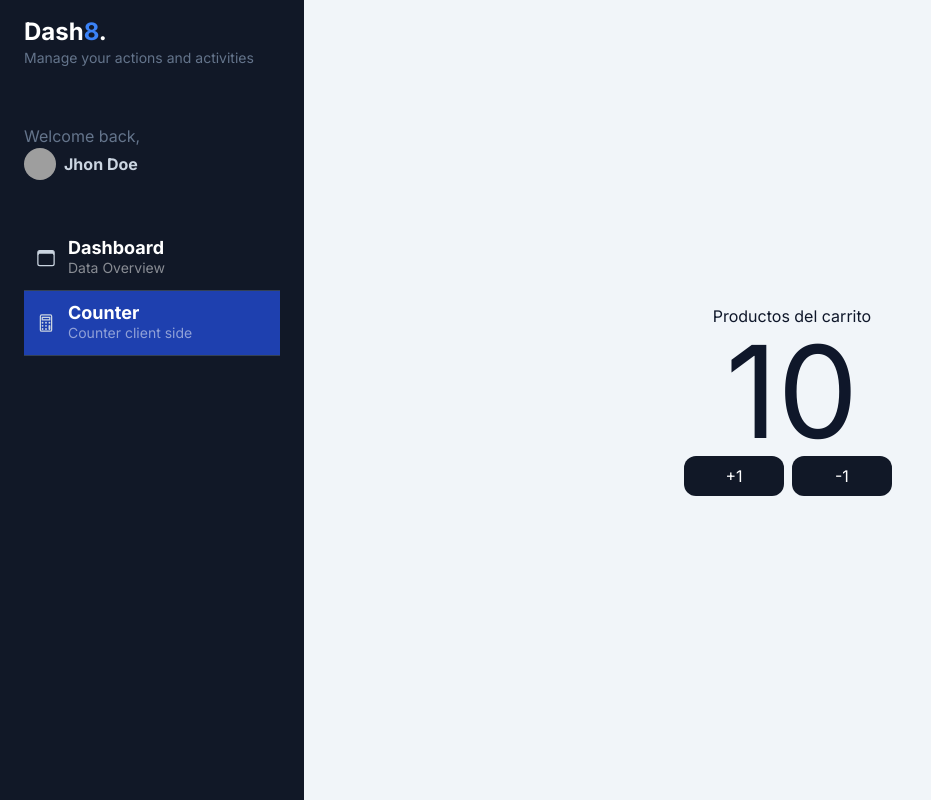
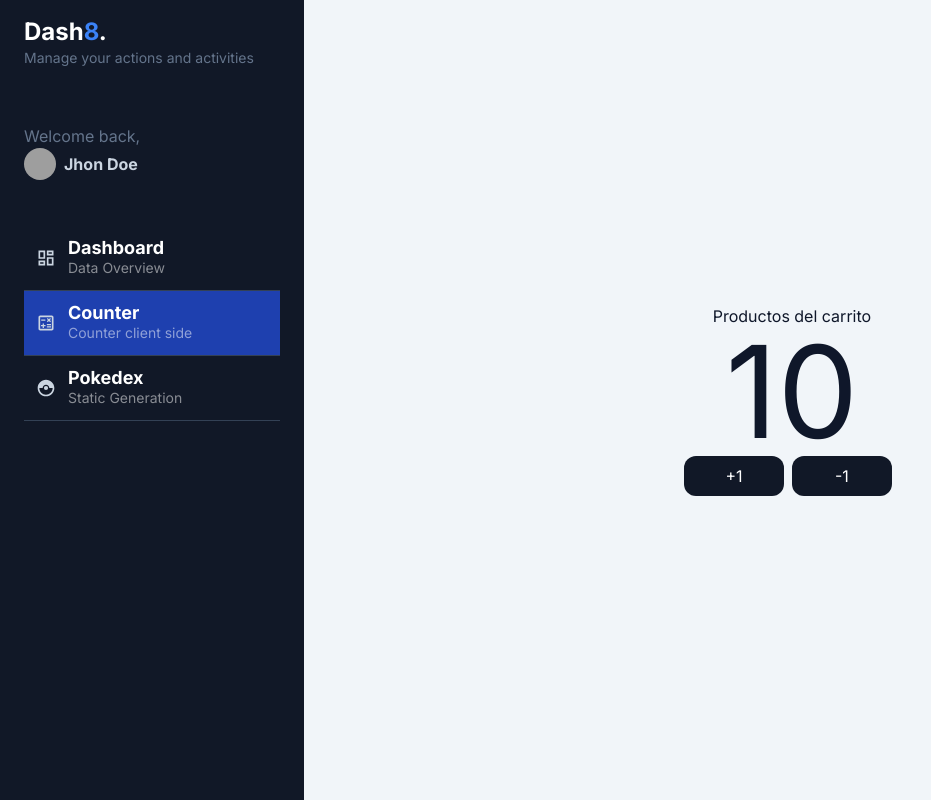
Before and after one commit to wldrocha/My-Dashboard, a Next.js app: page /dashboard/counter in a window 1280 px wide. Shown: the whole page, without its empty margins (0-931 px from the left). Built offline with nearby package versions, Linux system fonts and the light colour scheme; grey boxes are pictures that could not be loaded.

Commit message:
[ADD] pokemon list

```diff
--- a/src/app/components/Sidebar.tsx
+++ b/src/app/components/Sidebar.tsx
@@ -1,22 +1,28 @@
 import React from 'react'
 import Image from 'next/image'
 
-import { IoBrowsersOutline, IoCalculatorOutline } from 'react-icons/io5'
+import { MdOutlineDashboard, MdOutlineCalculate, MdCatchingPokemon } from 'react-icons/md'
 import { SidebarMenuItem } from '.'
 import path from 'path'
 
 const menuitems = [
   {
     path: '/dashboard/main',
-    icon: <IoBrowsersOutline size={20} />,
+    icon: <MdOutlineDashboard size={20} />,
     title: 'Dashboard',
     subTitle: 'Data Overview'
   },
   {
     path: '/dashboard/counter',
-    icon: <IoCalculatorOutline size={20} />,
+    icon: <MdOutlineCalculate size={20} />,
     title: 'Counter',
     subTitle: 'Counter client side'
+  },
+  {
+    path: '/dashboard/pokemons',
+    icon: <MdCatchingPokemon size={20} />,
+    title: 'Pokedex',
+    subTitle: 'Static Generation'
   }
 ]
 
@@ -25,7 +31,7 @@ export const Sidebar = () => {
     <div
       style={{ width: '400px' }}
       id='menu'
-      className='bg-gray-900 min-h-screen z-10 text-slate-300 w-64 left-0 h-screen overflow-y-scroll'
+      className='bg-gray-900 min-h-screen z-10 text-slate-300 w-64 left-0 overflow-y-scroll'
     >
       <div id='logo' className='my-4 px-6'>
         <h1 className='text-lg md:text-2xl font-bold text-white'>
--- /dev/null
+++ b/src/app/dashboard/pokemons/page.tsx
@@ -0,0 +1,34 @@
+import { PokemonResponse, SimplePokemon } from '@/app/pokemons'
+import Image from 'next/image'
+
+const getPokemons = async (limit = 20, offset = 0): Promise<SimplePokemon[]> => {
+  const data: PokemonResponse = await fetch(`https://pokeapi.co/api/v2/pokemon?limit=${limit}&offset=${offset}`).then(
+    (res) => res.json()
+  )
+  const pokemons = data.results.map((pokemon) => ({
+    id: pokemon.url.split('/').at(-2)!, //oerador para indicar que la operacion no sera null o undefined
+    name: pokemon.name
+  }))
+  return pokemons
+}
+
+export default async function PokemonsPage() {
+  const pokemonsList = await getPokemons(151)
+  return (
+    <>
+      <div className='flex flex-col'>
+        <div className='flex flex-wrap gap-10 items-MdCenterFocusStrong justify-center'>
+          {pokemonsList.map((pokemon) => (
+            <Image
+              key={pokemon.id}
+              src={`https://raw.githubusercontent.com/PokeAPI/sprites/master/sprites/pokemon/other/dream-world/${pokemon.id}.svg`}
+              width={100}
+              height={100}
+              alt={pokemon.name}
+            />
+          ))}
+        </div>
+      </div>
+    </>
+  )
+}
--- /dev/null
+++ b/src/app/pokemons/index.ts
@@ -0,0 +1,2 @@
+export * from './interfaces/pokemons-interfaces'
+export * from './interfaces/simple-pokemon'
--- /dev/null
+++ b/src/app/pokemons/interfaces/simple-pokemon.ts
@@ -0,0 +1,4 @@
+export interface SimplePokemon {
+    id: string
+    name: string
+}
```
Also changed, not shown: src/app/pokemons/interfaces/pokemons-interfaces.ts (added, +11 -0 lines).
